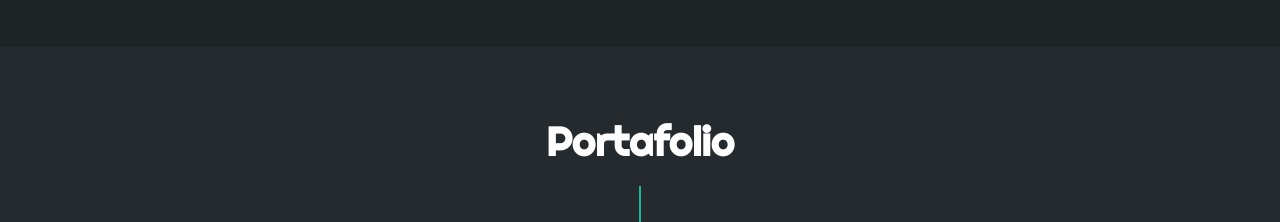
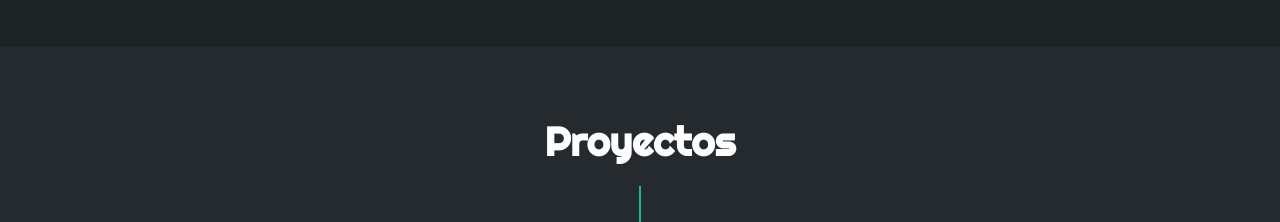
Before and after one commit to AchrafBjn04/Achraf-Boujaanan-Tajalmant, a website: page public/index.html in a window 1280 px wide. Shown: the part 2920-3142 px from the top of the page. Drawn offline with nearby package versions, Linux system fonts and the light colour scheme.

Commit message:
Decoracion

```diff
--- a/public/index.html
+++ b/public/index.html
@@ -5,7 +5,7 @@
     <meta http-equiv="X-UA-Compatible" content="IE=edge">
     <meta name="viewport" content="width=device-width, initial-scale=1.0">
     <link rel="stylesheet" href="https://cdnjs.cloudflare.com/ajax/libs/font-awesome/6.6.0/css/all.min.css" integrity="sha512-Kc323vGBEqzTmouAECnVceyQqyqdsSiqLQISBL29aUW4U/M7pSPA/gEUZQqv1cwx4OnYxTxve5UMg5GT6L4JJg==" crossorigin="anonymous" referrerpolicy="no-referrer" />
-    <title>Portafolio</title>
+    <title>Achraf Boujaanan Tajalmant</title>
     <link rel="stylesheet" href="estilo.css">
 </head>
 <body>
@@ -335,7 +335,7 @@
         <!-- SECCION PORTAFOLIO -->
          <section class="portafolio" id="portafolio">
             <div class="contenido-seccion">
-                <h2>Portafolio</h2>
+                <h2>Proyectos</h2>
                 <div class="galeria">
                     <div class="col izq">
                         <div class="nombre">
```
